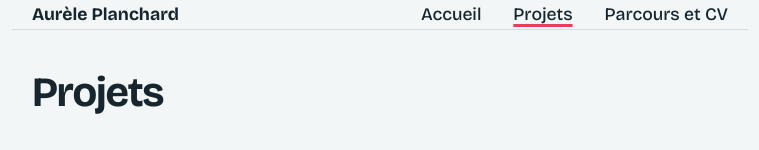
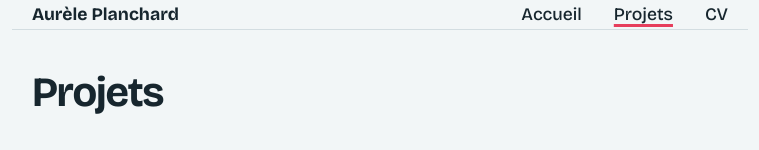
Before and after one commit to aureleplan/aureleplan.github.io, a plain HTML site: page projets.html in a window 1280 px wide. Shown: the top 150 px of the page, without its empty margins (260-1019 px from the left). Drawn offline with nearby package versions, Linux system fonts and the light colour scheme.

Commit message:
Rename link text from 'Parcours et CV' to 'CV'

```diff
--- a/projets.html
+++ b/projets.html
@@ -15,7 +15,7 @@
     <a class="marque" href="index.html">Aurèle Planchard</a>
     <a href="index.html">Accueil</a>
     <a href="projets.html" aria-current="page">Projets</a>
-    <a href="parcours.html">Parcours et CV</a>
+    <a href="parcours.html">CV</a>
   </nav>
 
   <main class="wrap">
```
